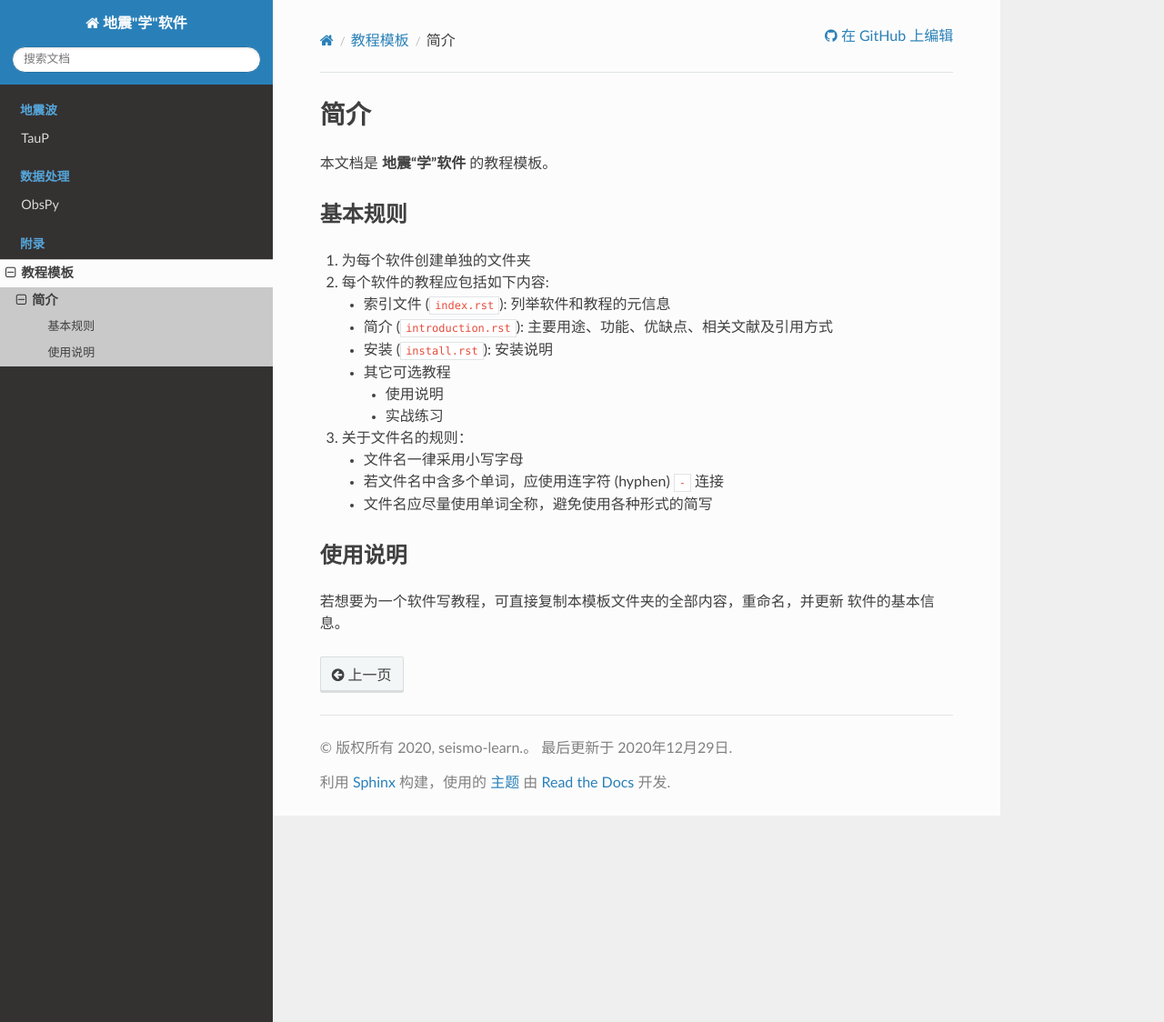
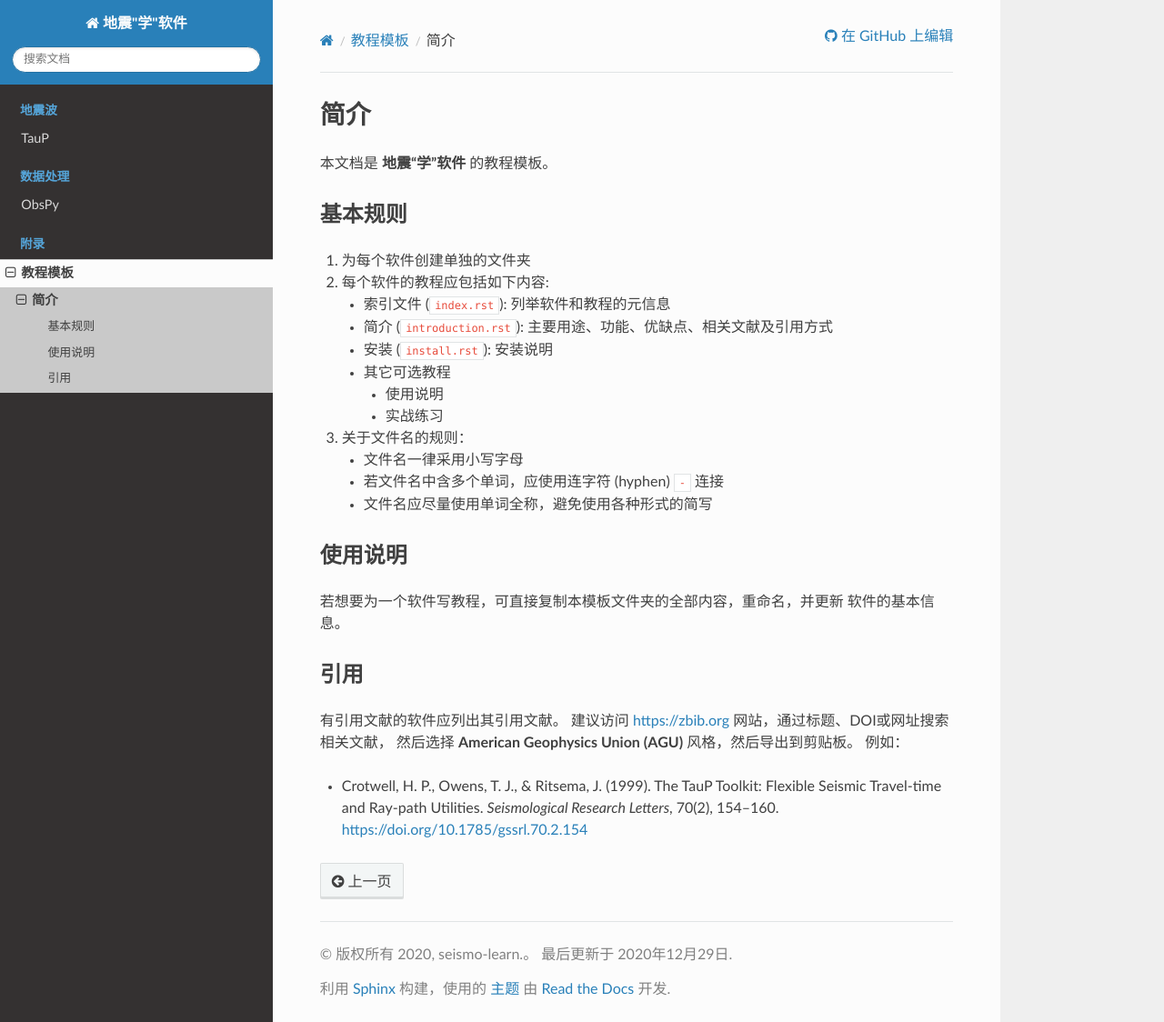
Before and after one commit to seismo-learn/software, a Sphinx documentation site: the page built from source/template/introduction.rst, in a window 1280 px wide and 1124 px high. Shown: the whole window at 91% size. Built offline with Sphinx 7.4.7 and the Read the Docs theme 2.0.0, drawn with Linux system fonts in a browser that asks for light colours.

Commit message:
Add references

```diff
--- a/source/template/introduction.rst
+++ b/source/template/introduction.rst
@@ -28,3 +28,16 @@
 
 若想要为一个软件写教程，可直接复制本模板文件夹的全部内容，重命名，并更新
 软件的基本信息。
+
+引用
+----
+
+有引用文献的软件应列出其引用文献。
+建议访问 https://zbib.org 网站，通过标题、DOI或网址搜索相关文献，
+然后选择 **American Geophysics Union (AGU)** 风格，然后导出到剪贴板。
+例如：
+
+- Crotwell, H. P., Owens, T. J., & Ritsema, J. (1999).
+  The TauP Toolkit: Flexible Seismic Travel-time and Ray-path Utilities.
+  *Seismological Research Letters*, 70(2), 154–160.
+  https://doi.org/10.1785/gssrl.70.2.154
```
